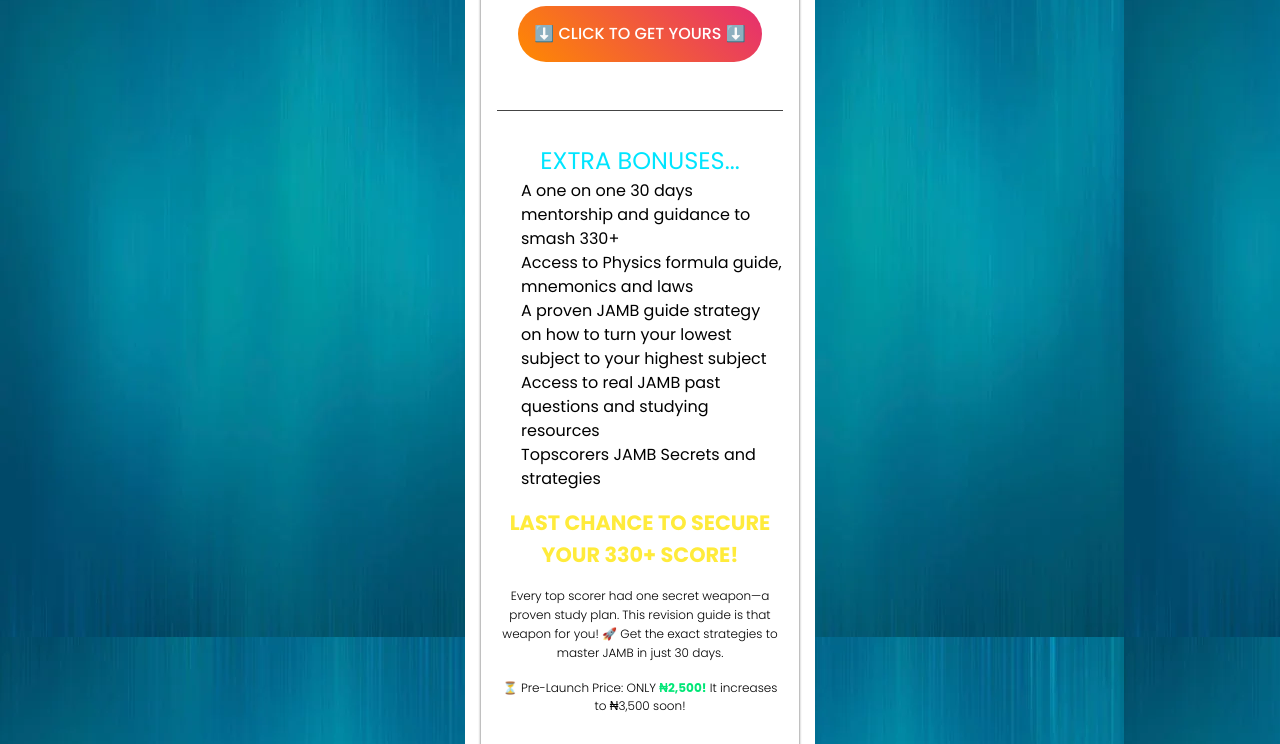
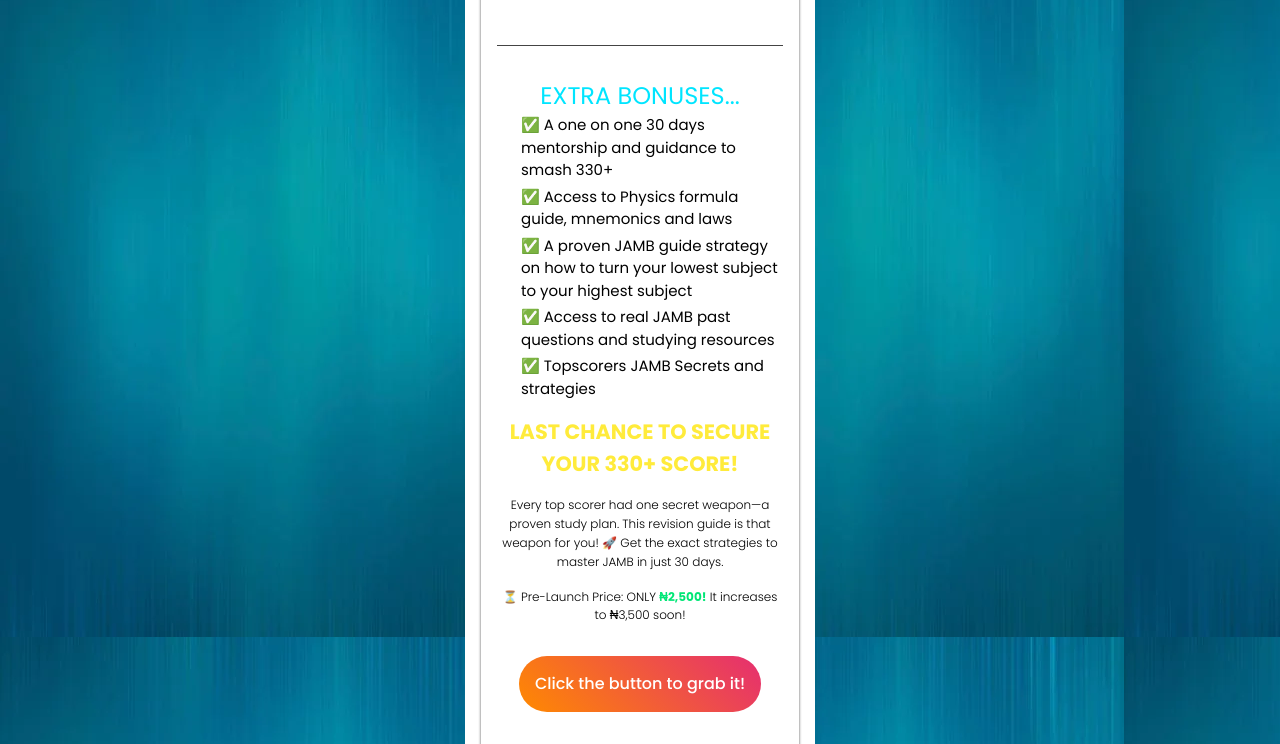
Before and after one commit to TaiwoForbes/CT_Landing_Page, a website: page index.html in a window 1280 px wide. Shown: the part 3863-4607 px from the top of the page. Drawn offline with nearby package versions, Linux system fonts and the light colour scheme.

Commit message:
my new update

```diff
--- a/index.html
+++ b/index.html
@@ -127,14 +127,14 @@
 
 
 
-<hr>
-
 
 
         <div class="offer-container">
             <div class="offer-content">
-      <p class="warning">⚠️ If you ignore this guide, you risk another year of heartbreak, regret, and watching your mates go to school while you’re stuck at home.</p>
-      <p class="hot">🔥 But if you grab it now, you secure your future, gain admission with ease, and make your family proud. The choice is yours. But DO NOT WAIT!</p>
+                <p class="warning">⚠️ If you ignore this guide, you risk another year of heartbreak, regret, and
+                    watching your mates go to school while you’re stuck at home.</p>
+                <p class="hot">🔥 But if you grab it now, you secure your future, gain admission with ease, and make
+                    your family proud. The choice is yours. But DO NOT WAIT!</p>
                 <p class="alert">⚡ HURRY! LIMITED PRE-LAUNCH OFFER – <span class="price">₦2,500 ONLY!</span></p>
                 <p class="note">
                     📌 Once we sell out, this guide will NO LONGER be available at this price!<br>
@@ -146,16 +146,19 @@
                 <div class="bonuses">
                     <h2>EXTRA BONUSES...</h2>
                     <ul>
-          <li>A one on one 30 days mentorship and guidance to smash 330+</li>
-          <li>Access to Physics formula guide, mnemonics and laws</li>
-          <li>A proven JAMB guide strategy on how to turn your lowest subject to your highest subject</li>
-          <li>Access to real JAMB past questions and studying resources</li>
-          <li>Topscorers JAMB Secrets and strategies</li>
+                        <li>✅ A one on one 30 days mentorship and guidance to smash 330+</li>
+                        <li>✅ Access to Physics formula guide, mnemonics and laws</li>
+                        <li>✅ A proven JAMB guide strategy on how to turn your lowest subject to your highest subject
+                        </li>
+                        <li>✅ Access to real JAMB past questions and studying resources</li>
+                        <li>✅ Topscorers JAMB Secrets and strategies</li>
                     </ul>
                 </div>
                 <p class="final-chance">LAST CHANCE TO SECURE YOUR 330+ SCORE!</p>
-      <p>Every top scorer had one secret weapon—a proven study plan. This revision guide is that weapon for you! 🚀 Get the exact strategies to master JAMB in just 30 days.</p>
-      <p class="price-info">⏳ Pre-Launch Price: ONLY <span class="price">₦2,500!</span> It increases to ₦3,500 soon!</p>
+                <p>Every top scorer had one secret weapon—a proven study plan. This revision guide is that weapon for
+                    you! 🚀 Get the exact strategies to master JAMB in just 30 days.</p>
+                <p class="price-info">⏳ Pre-Launch Price: ONLY <span class="price">₦2,500!</span> It increases to ₦3,500
+                    soon!</p>
                 <a href="https://wa.link/gntbah" class="cta-button">Click the button to grab it!</a>
                 <p class="conclusion">Don’t wait. Don’t risk failure. Take action NOW!<br>Congratulations</p>
             </div>
@@ -234,7 +237,7 @@
         </section>
 
         <footer>
-            <p>&copy; 2025 JAMB Success Guide. All rights reserved.</p>
+            <p>&copy; 2025 Champions Tutorial. All rights reserved.</p>
         </footer>
 
     </div>
--- a/styles.css
+++ b/styles.css
@@ -467,3 +467,8 @@
   margin-top: 1.5rem;
   color: #242222;
 }
+
+li {
+  margin-bottom: 4px;
+  font-size: 15px;
+}
```
Lines whose indentation alone changed are shown as unchanged.
